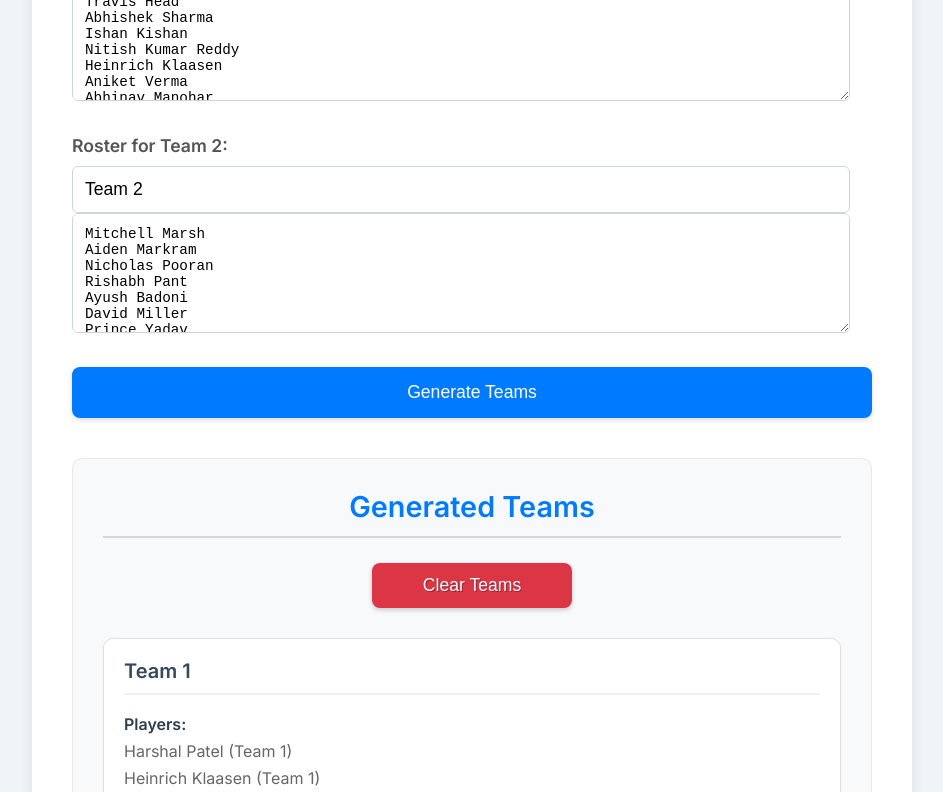
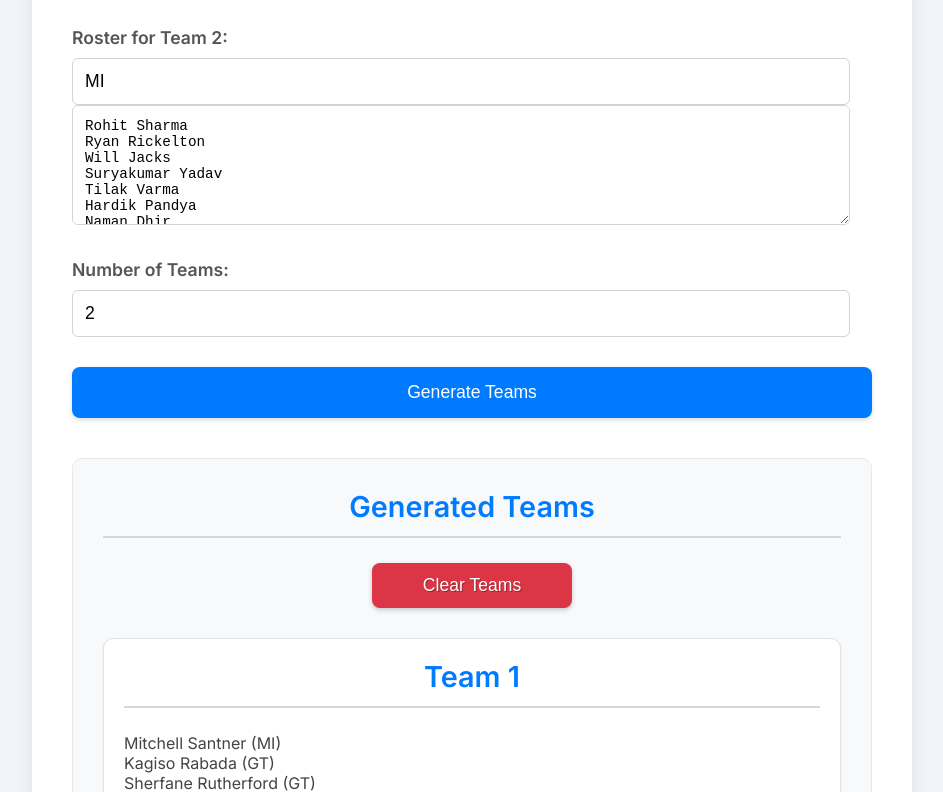
Before and after one commit to pawarvishwanath/pawarvishwanath.github.io, a plain HTML site: page index.html in a window 1280 px wide. Both pictures are taken after a click on the button "Generate Teams". Shown: the part 546-1338 px from the top of the page, without its empty margins (168-1111 px from the left). Drawn offline with Linux system fonts and the light colour scheme.

Commit message:
Update index.html

```diff
--- a/index.html
+++ b/index.html
@@ -395,55 +395,53 @@
         <h1>Dream AI</h1>
         <p>AI-Powered Generate Random Teams</p>
     </header>
-
     <div class="main-wrapper">
         <div class="container">
             <h2 id="team-input">Generate Random Teams</h2>
             <p>Use this tool to quickly generate random teams from a provided list of players. This can be useful for friendly matches, practice drafts, or just for fun!</p>
 
             <div class="input-group">
-                <label for="numTeams">Number of Teams:</label>
-                <input type="number" id="numTeams" value="2" min="1">
+                <label for="group1Name">Roster for Team 1:</label>
+                <input type="text" id="team1name" value="GT">
+                <textarea id="group1players" rows="5" placeholder="Enter players (one per line)">
+Shubman Gill
+Sai Sudharsan
+Jos Buttler
+Sherfane Rutherford
+Shahrukh Khan
+Rahul Tewatia
+Rashid Khan
+Kagiso Rabada
+R Sai Kishore
+Kagiso Rabada
+Mohammed Siraj</textarea>
             </div>
 
             <div class="input-group">
-                <label for="group1Name">Roster for Team 1:</label>
-                <input type="text" id="group1Name" value="Team 1">
-                <textarea id="group1players" rows="5" placeholder="Enter players (one per line)">
-Travis Head
-Abhishek Sharma
-Ishan Kishan
-Nitish Kumar Reddy
-Heinrich Klaasen
-Aniket Verma
-Abhinav Manohar
-Pat Cummins
-Simranjeet Singh
-Harshal Patel
-Mohammed Shami</textarea>
+                <label for="team2name">Roster for Team 2:</label>
+                <input type="text" id="team2name" value="MI">
+                <textarea id="group2players" rows="5" placeholder="Enter players (one per line)">
+Rohit Sharma
+Ryan Rickelton
+Will Jacks
+Suryakumar Yadav
+Tilak Varma
+Hardik Pandya
+Naman Dhir
+Deepak Chahar
+Mitchell Santner
+Trent Boult
+Satyanarayana Raju</textarea>
             </div>
-
             <div class="input-group">
-                <label for="group2Name">Roster for Team 2:</label>
-                <input type="text" id="group2Name" value="Team 2">
-                <textarea id="group2players" rows="5" placeholder="Enter players (one per line)">
-Mitchell Marsh
-Aiden Markram
-Nicholas Pooran
-Rishabh Pant
-Ayush Badoni
-David Miller
-Prince Yadav
-Digvesh Rathi
-Shahbaz Ahmed
-Shardul Thakur
-Ravi Bishnoi</textarea>
+                <label for="numTeams">Number of Teams:</label>
+                <input type="number" id="numTeams" value="2" min="1">
             </div>
 
             <button onclick="generateTeams()">Generate Teams</button>
 
 
-            <div id="results" style="display: none;">
+            <div id="results">
                 <h3>Generated Teams</h3>
                 <button id="clearResults" onclick="clearTeams()">Clear Teams</button>
                 <div id="teamsContainer">
@@ -500,101 +498,54 @@ Ravi Bishnoi</textarea>
         <p><a href="#" style="color: white; text-decoration: none;">Privacy Policy</a> | <a href="#" style="color: white; text-decoration: none;">Terms of Service</a></p>
     </footer>
 
+
     <script>
         function generateTeams() {
-            const group1playersText = document.getElementById("group1players").value;
-            const group2playersText = document.getElementById("group2players").value;
-            const numTeamsInput = document.getElementById("numTeams").value;
-            const numTeams = parseInt(numTeamsInput);
+            const numTeams = parseInt(document.getElementById('numTeams').value);
+            const team1Name = document.getElementById('team1name').value.trim() || "Team 1";
+            const team2Name = document.getElementById('team2name').value.trim() || "Team 2";
+            const team1Players = document.getElementById('group1players').value.trim().split("\n").filter(p => p);
+            const team2Players = document.getElementById('group2players').value.trim().split("\n").filter(p => p);
+            const allPlayers = [...team1Players, ...team2Players];
 
-            if (isNaN(numTeams) || numTeams <= 0) {
-                alert("Please enter a valid number of teams.");
+            if (allPlayers.length < 11) {
+                alert("Not enough players to form a team.");
                 return;
             }
 
-
-            const group1players = group1playersText.split('\n').map(member => member.trim()).filter(member => member !== '');
-            const group2players = group2playersText.split('\n').map(member => member.trim()).filter(member => member !== '');
-
-            const allplayers = [
-                ...group1players.map(member => ({ name: member, group: document.getElementById("group1Name").value })),
-                ...group2players.map(member => ({ name: member, group: document.getElementById("group2Name").value }))
-            ];
-
-            //const numTeams = 20;  // Removed hardcoded value
-            const playersPerTeam = Math.floor(allplayers.length / numTeams);
-            const remainingPlayers = allplayers.length % numTeams;
-
-
-            const teams = [];
+            let teamsContainer = document.getElementById("teamsContainer");
+            teamsContainer.innerHTML = "";
 
             for (let i = 0; i < numTeams; i++) {
-                const teamMembers = [];
-                teams.push(teamMembers);
+                let selectedPlayers = new Set();
+
+                while (selectedPlayers.size < 11) {
+                    let randomPlayer = allPlayers[Math.floor(Math.random() * allPlayers.length)];
+                    selectedPlayers.add(randomPlayer);
+                }
+
+                let selectedArray = [...selectedPlayers];
+                let captain = selectedArray[0];
+                let viceCaptain = selectedArray[1];
+
+                let formattedPlayers = selectedArray.map(player => {
+                    let teamName = team1Players.includes(player) ? team1Name : team2Name;
+                    return `${player} (${teamName})`;
+                }).join("<br>");
+
+                let teamDiv = document.createElement("div");
+                teamDiv.classList.add("team");
+                teamDiv.innerHTML = `
+                    <h3>Team ${i + 1}</h3>
+                    ${formattedPlayers}
+                    <p><span class="highlight">Captain (C):</span> ${captain} (${team1Players.includes(captain) ? team1Name : team2Name})</p>
+                    <p><span class="highlight">Vice-Captain (VC):</span> ${viceCaptain} (${team1Players.includes(viceCaptain) ? team1Name : team2Name})</p>
+                `;
+                teamsContainer.appendChild(teamDiv);
             }
-
-             // Shuffle the players
-            const shuffledPlayers = [...allplayers].sort(() => Math.random() - 0.5);
-
-            // Distribute players evenly
-            let playerIndex = 0;
-            for (let i = 0; i < numTeams; i++) {
-                for (let j = 0; j < playersPerTeam; j++) {
-                    if (playerIndex < shuffledPlayers.length) {
-                        teams[i].push(shuffledPlayers[playerIndex++]);
-                    }
-                }
-            }
-
-            // Distribute remaining players
-            for (let i = 0; i < remainingPlayers; i++) {
-                if (playerIndex < shuffledPlayers.length) {
-                    teams[i].push(shuffledPlayers[playerIndex++]);
-                }
-            }
-
-
-            const teamsContainer = document.getElementById("teamsContainer");
-            teamsContainer.innerHTML = ''; // Clear previous results
-
-            teams.forEach((teamPlayers, index) => {
-                const teamDiv = document.createElement('div');
-                teamDiv.classList.add('team');
-                teamDiv.innerHTML = `<h4>Team ${index + 1}</h4>`;
-
-                if (teamPlayers.length > 0) {
-                    const playerList = teamPlayers.map(m => `${m.name} (${m.group})`).join('\n');
-                    teamDiv.innerHTML += `<p><strong>Players:</strong><br>${playerList}</p>`;
-
-                    let captain = null;
-                    let viceCaptain = null;
-
-                    if (teamPlayers.length > 0) {
-                        const availableForCaptain = [...teamPlayers];
-                        const captainIndex = Math.floor(Math.random() * availableForCaptain.length);
-                        captain = availableForCaptain[captainIndex];
-                    }
-
-                    if (teamPlayers.length > 1) {
-                        let availableForViceCaptain = [...teamPlayers].filter(p => p.name !== captain.name);
-                         if (availableForViceCaptain.length > 0) {
-                            const viceCaptainIndex = Math.floor(Math.random() * availableForViceCaptain.length);
-                            viceCaptain = availableForViceCaptain[viceCaptainIndex];
-                        }
-                    }
-
-                    teamDiv.innerHTML += `<p><strong>Captain:</strong> ${captain ? captain.name : 'N/A'}</p>`;
-                    teamDiv.innerHTML += `<p><strong>Vice-Captain:</strong> ${viceCaptain ? viceCaptain.name : 'N/A'}</p>`;
-                } else {
-                    teamDiv.innerHTML += `<p>Error: Could not form a full team with unique players.</p>`;
-                }
-                teamsContainer.appendChild(teamDiv);
-            });
-
             document.getElementById("results").style.display = "block";
             document.getElementById("clearResults").style.display = "block"; // Show clear button
         }
-
         function clearTeams() {
             document.getElementById("teamsContainer").innerHTML = ''; // Clear the displayed te
             document.getElementById("results").style.display = "none"; // Hide the results section
```
